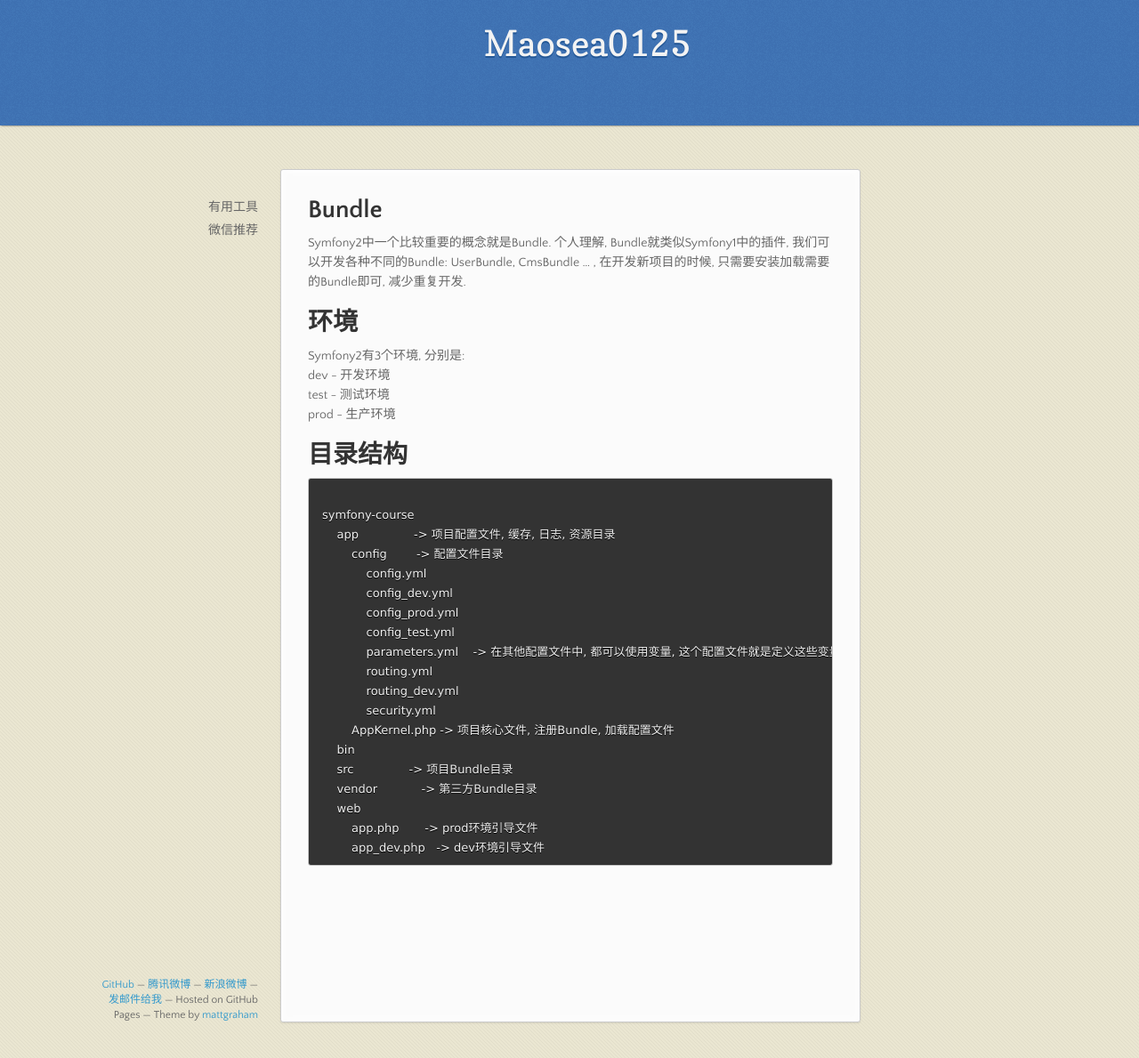
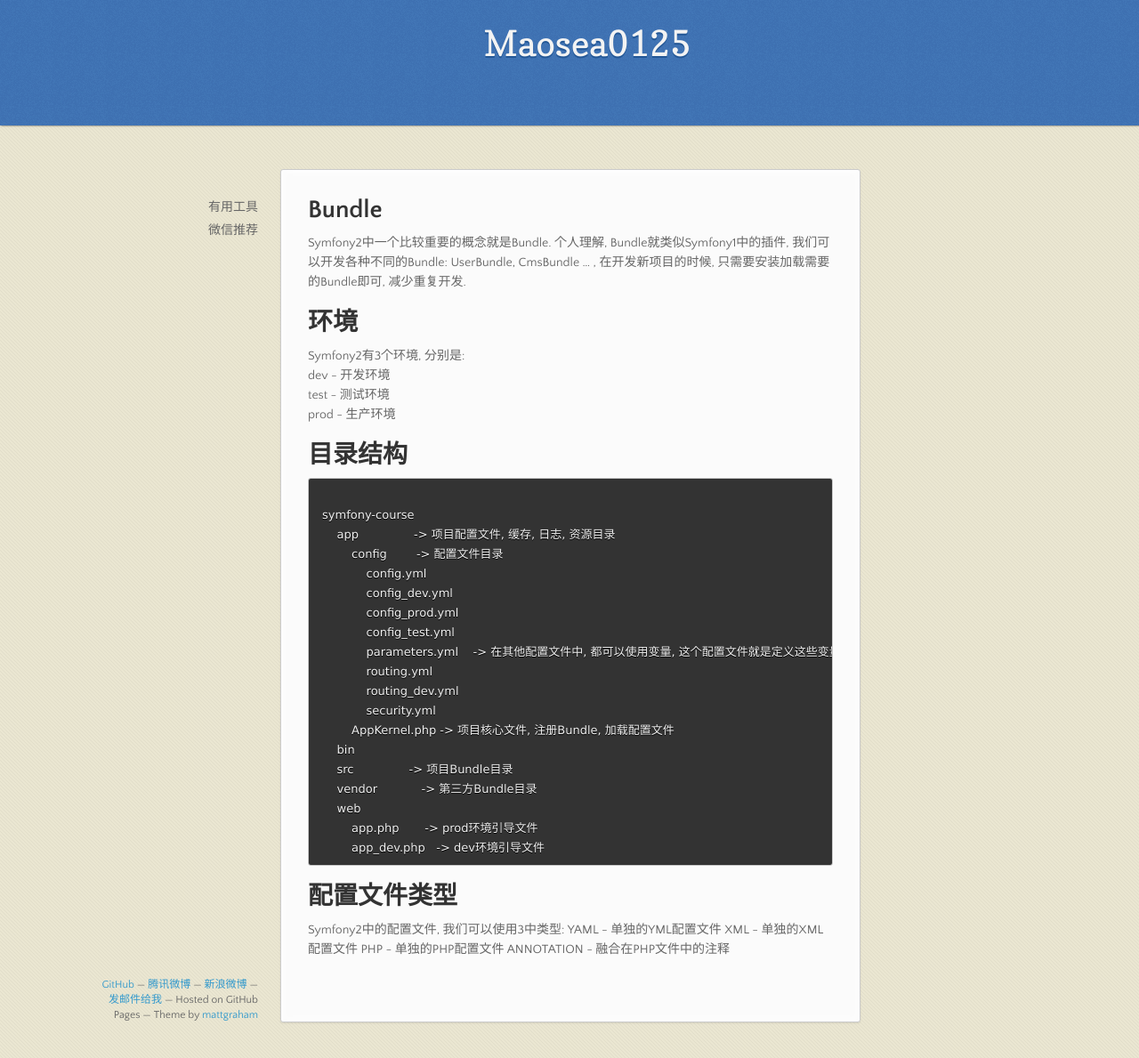
Before and after one commit to maosea0125/maosea0125.github.io, a Jekyll site: the page built from _posts/2014-11-16-symfony2-course02.md, in a window 1280 px wide and 1189 px high. Shown: the whole window at 89% size. Built offline with Jekyll 4.4.1, drawn with Linux system fonts in a browser that asks for light colours; Markdown is read by kramdown in place of the engine named in the settings.

Commit message:
update 2014-11-16-symfony2-course02.md

```diff
--- a/_posts/2014-11-16-symfony2-course02.md
+++ b/_posts/2014-11-16-symfony2-course02.md
@@ -36,3 +36,11 @@ symfony-course
         app.php       -> prod环境引导文件
         app_dev.php   -> dev环境引导文件
 </code></pre>
+
+配置文件类型
+============
+Symfony2中的配置文件, 我们可以使用3中类型:
+YAML - 单独的YML配置文件
+XML  - 单独的XML配置文件
+PHP  - 单独的PHP配置文件
+ANNOTATION - 融合在PHP文件中的注释
```
